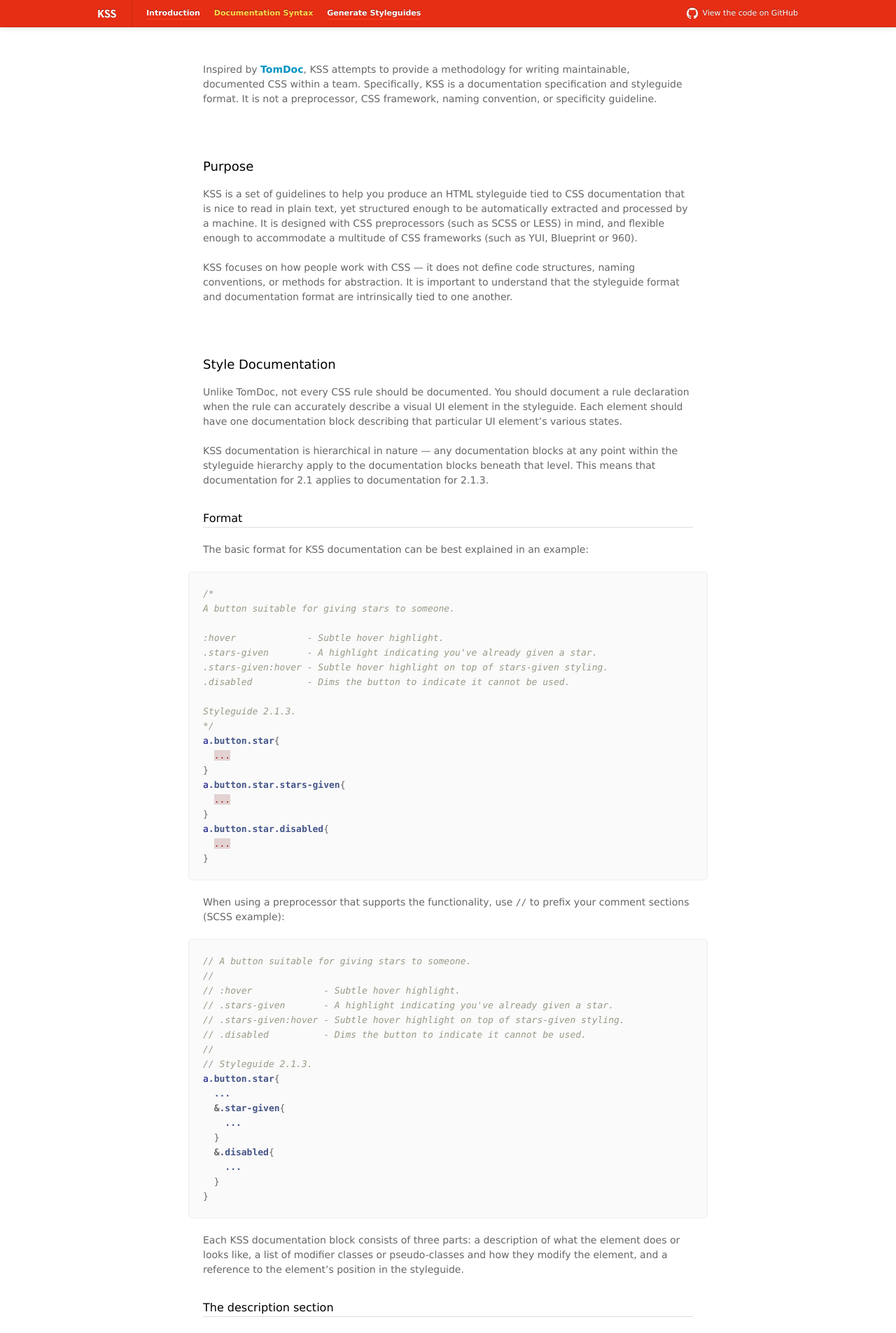
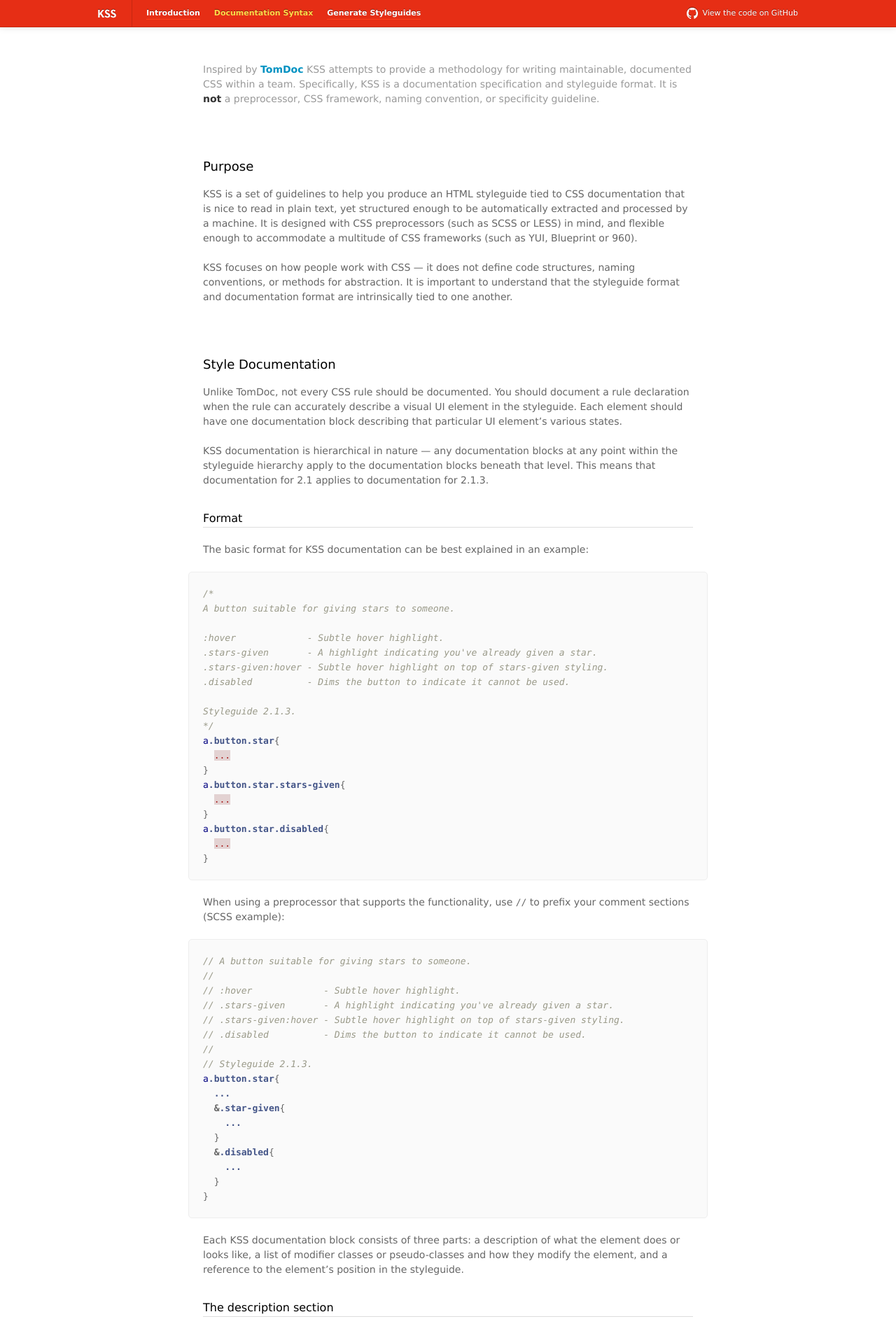
Before and after one commit to kneath/kss, a Jekyll site: the page built from syntax/index.md, in a window 1280 px wide. Shown: the top 1905 px of the page at 70% size. Built offline with Jekyll 4.4.1, drawn with Linux system fonts in a browser that asks for light colours; Markdown is read by kramdown in place of the engine named in the settings.

Commit message:
More style tweaks

```diff
--- a/stylesheets/base.css
+++ b/stylesheets/base.css
@@ -43,6 +43,10 @@ table {
 }
 p {
   margin: 1em 0;
+}
+strong {
+  color: #333;
+  font-weight: bold;
 }
 
 
@@ -219,7 +223,7 @@ header p.github a{
   background: url(/images/sprites.png) 0 -100px no-repeat;
 }
 
-.intro p.subdued {
+p.subdued {
   color: #999;
 }
 
--- a/syntax/index.md
+++ b/syntax/index.md
@@ -2,7 +2,7 @@
 layout: content
 ---
 
-Inspired by [TomDoc](http://tomdoc.org), KSS attempts to provide a methodology for writing maintainable, documented CSS within a team. Specifically, KSS is a documentation specification and styleguide format. It is **not** a preprocessor, CSS framework, naming convention, or specificity guideline.
+<p class="subdued">Inspired by <a href="http://tomdoc.org">TomDoc</a> KSS attempts to provide a methodology for writing maintainable, documented CSS within a team. Specifically, KSS is a documentation specification and styleguide format. It is <strong>not</strong> a preprocessor, CSS framework, naming convention, or specificity guideline.</p>
 
 ## Purpose
 
```
